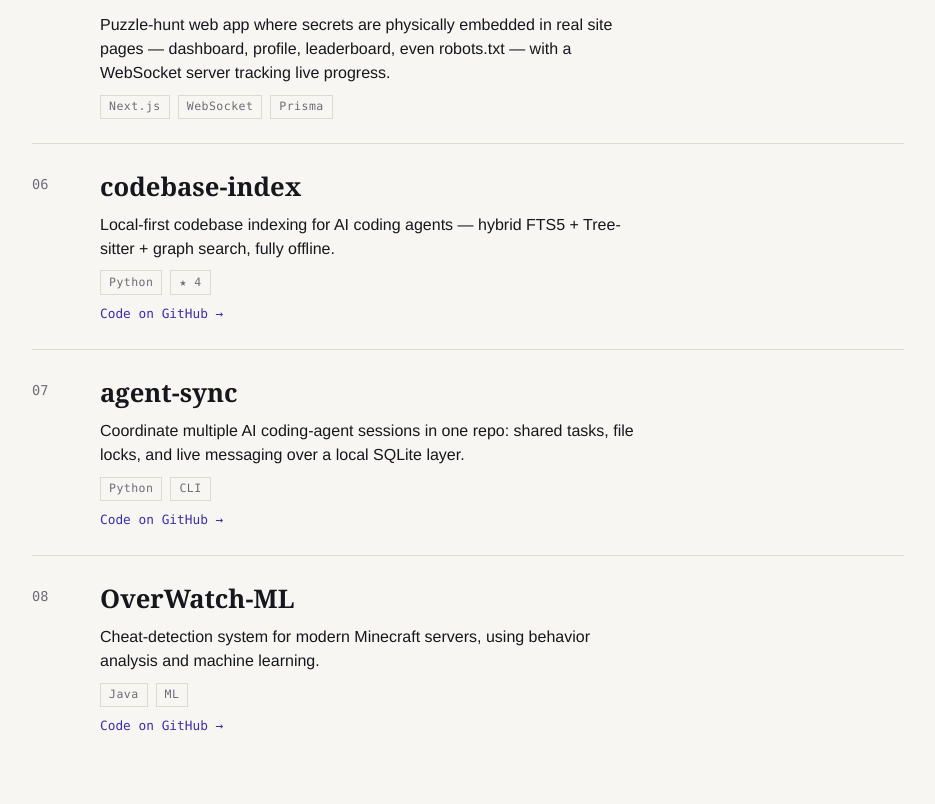
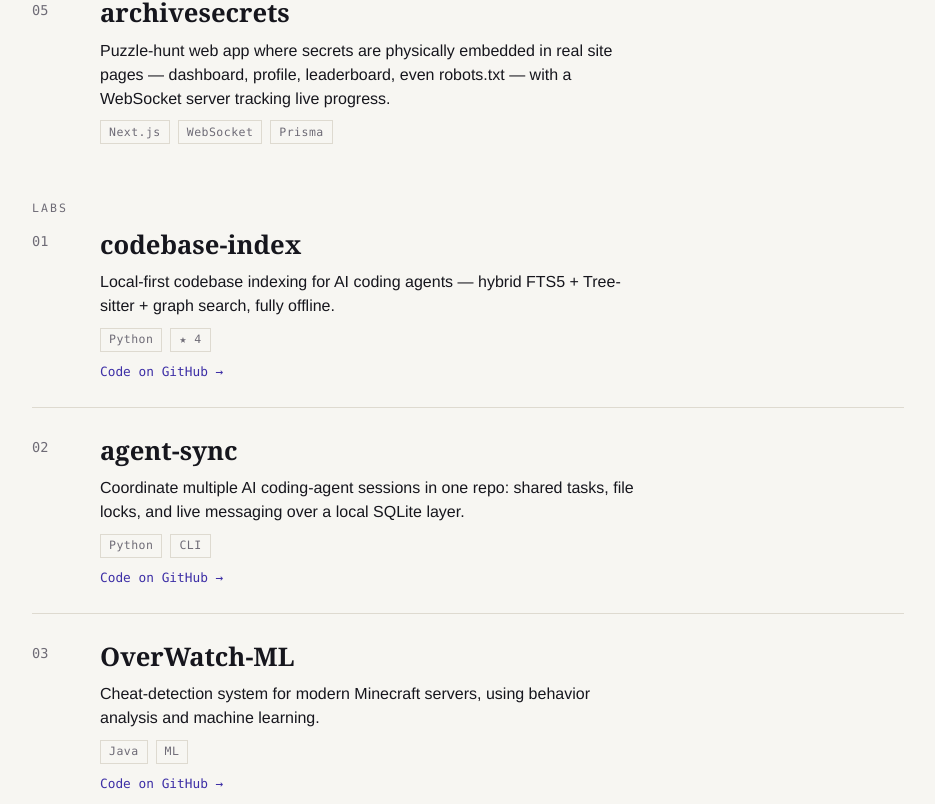
Before and after one commit to denfry/denfry.github.io, a React (Vite) app: page / in a window 1280 px wide. Shown: the part 5436-6240 px from the top of the page, without its empty margins (288-1223 px from the left). Built offline with nearby package versions, Linux system fonts and the light colour scheme.

Commit message:
feat: split Work section into client and personal groups

```diff
--- a/src/components/Work/Work.tsx
+++ b/src/components/Work/Work.tsx
@@ -2,17 +2,31 @@ import { usePrefs } from '../../context/PrefsContext'
 import { STRINGS } from '../../i18n'
 import { PROJECTS } from '../../content'
 import { WorkItem } from './WorkItem'
+import styles from './Work.module.css'
 
 export function Work() {
   const { lang } = usePrefs()
+  const t = STRINGS[lang]
+  const clientProjects = PROJECTS.filter((p) => p.role === 'client')
+  const personalProjects = PROJECTS.filter((p) => p.role === 'personal')
+
   return (
     <section className="section">
-      <h2 className="gutterLabel">{STRINGS[lang].selectedWork}</h2>
-      <ol>
-        {PROJECTS.map((project, i) => (
-          <WorkItem key={project.name} project={project} index={i + 1} lang={lang} delay={i * 0.06} />
-        ))}
-      </ol>
+      <h2 className="gutterLabel">{t.selectedWork}</h2>
+      <div>
+        <h3 className={styles.groupLabel}>{t.workClientLabel}</h3>
+        <ol>
+          {clientProjects.map((project, i) => (
+            <WorkItem key={project.name} project={project} index={i + 1} lang={lang} delay={i * 0.06} />
+          ))}
+        </ol>
+        <h3 className={styles.groupLabel}>{t.workPersonalLabel}</h3>
+        <ol>
+          {personalProjects.map((project, i) => (
+            <WorkItem key={project.name} project={project} index={i + 1} lang={lang} delay={i * 0.06} />
+          ))}
+        </ol>
+      </div>
     </section>
   )
 }
```
